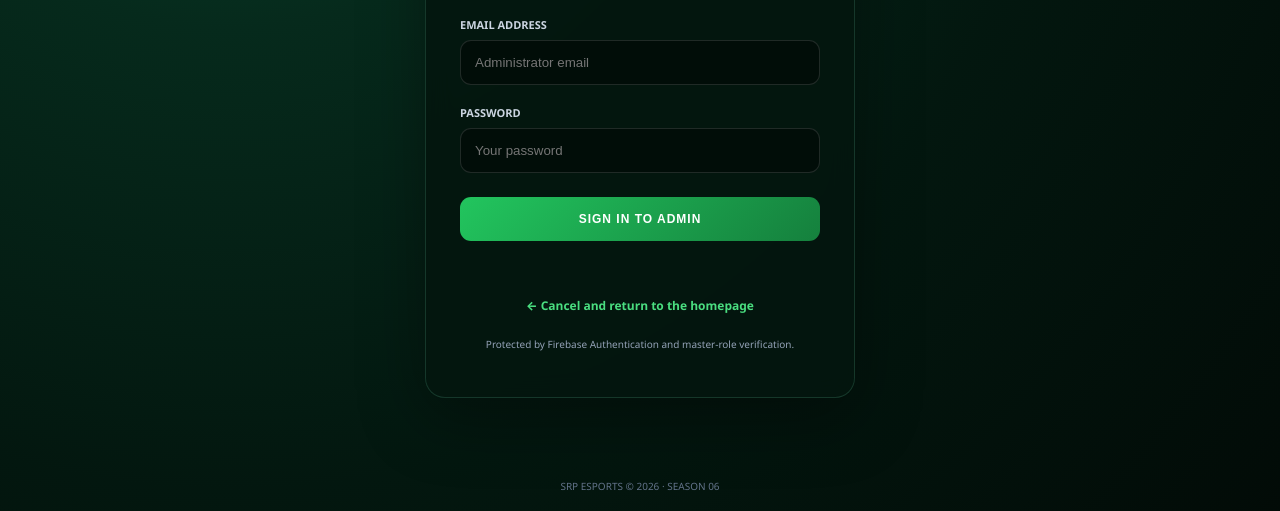
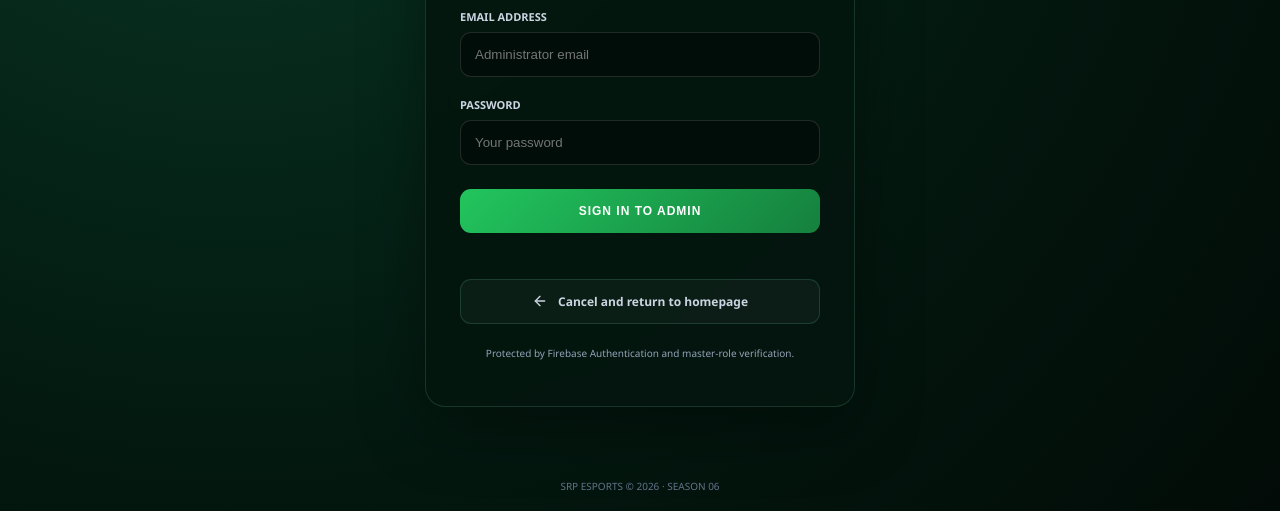
Before and after one commit to Safegamer/srpesports, a plain HTML site: page admin.html in a window 1280 px wide. Shown: the part 289-800 px from the top of the page. Drawn offline with Linux system fonts and the light colour scheme; no server answers.

Commit message:
Update admin.html

```diff
--- a/admin.html
+++ b/admin.html
@@ -144,11 +144,52 @@
       font-weight: 900;
       letter-spacing: 1px;
       cursor: pointer;
+      transition: .2s ease;
+    }
+
+    .login-button:hover:not(:disabled) {
+      transform: translateY(-2px);
+      filter: brightness(1.1);
     }
 
     .login-button:disabled {
       opacity: .6;
       cursor: wait;
+    }
+
+    .cancel-button {
+      display: flex;
+      width: 100%;
+      align-items: center;
+      justify-content: center;
+      gap: 10px;
+      margin-top: 12px;
+      padding: 13px 15px;
+      border: 1px solid var(--theme-card-border);
+      border-radius: 11px;
+      color: #cbd5e1;
+      background: rgba(255,255,255,.035);
+      text-decoration: none;
+      font-size: 12px;
+      font-weight: 700;
+      transition: .2s ease;
+    }
+
+    .cancel-button:hover {
+      color: white;
+      border-color: var(--theme-accent);
+      background: var(--theme-nav-active);
+      transform: translateY(-1px);
+    }
+
+    .cancel-button svg {
+      width: 16px;
+      height: 16px;
+      transition: transform .2s ease;
+    }
+
+    .cancel-button:hover svg {
+      transform: translateX(-3px);
     }
 
     #message {
@@ -172,19 +213,6 @@
       to { transform: rotate(360deg); }
     }
 
-    .bottom-link {
-      display: inline-block;
-      margin-top: 22px;
-      color: var(--theme-accent-text);
-      font-size: 12px;
-      font-weight: 800;
-      text-decoration: none;
-    }
-
-    .bottom-link:hover {
-      text-decoration: underline;
-    }
-
     footer {
       padding: 18px;
       color: #64748b;
@@ -202,7 +230,6 @@
 <body data-theme="save-trees">
 
   <header class="header">
-
     <div class="brand">
       <div class="logo">SRP</div>
       <div>
@@ -211,12 +238,10 @@
       </div>
     </div>
 
-    <!-- ALWAYS AVAILABLE: RETURN TO PUBLIC WEBSITE -->
     <a href="index.html" class="back-link">
       <span>←</span>
       Return to Website
     </a>
-
   </header>
 
   <main>
@@ -265,13 +290,17 @@
 
         <div id="message" role="alert"></div>
 
+        <a href="index.html" class="cancel-button">
+          <svg viewBox="0 0 24 24" fill="none"
+               stroke="currentColor" stroke-width="2"
+               stroke-linecap="round" stroke-linejoin="round">
+            <path d="M19 12H5"/>
+            <path d="m12 19-7-7 7-7"/>
+          </svg>
+          Cancel and return to homepage
+        </a>
+
       </form>
-
-      <div style="text-align:center">
-        <a href="index.html" class="bottom-link">
-          ← Cancel and return to the homepage
-        </a>
-      </div>
 
       <p class="muted" style="margin-top:20px;text-align:center;font-size:10px">
         Protected by Firebase Authentication and master-role verification.
@@ -281,9 +310,7 @@
 
   </main>
 
-  <footer>
-    SRP ESPORTS © 2026 · SEASON 06
-  </footer>
+  <footer>SRP ESPORTS © 2026 · SEASON 06</footer>
 
   <script>
     const loginView = document.getElementById("login");
@@ -299,7 +326,6 @@
     }
 
     auth.onAuthStateChanged(async (user) => {
-
       if (!user) {
         authCheckRunning = false;
         showLogin();
@@ -321,7 +347,6 @@
         }
 
         await auth.signOut();
-
         message.textContent =
           "This account does not have master administrator access.";
 
@@ -336,7 +361,6 @@
     });
 
     document.getElementById("loginForm").addEventListener("submit", async (event) => {
-
       event.preventDefault();
 
       message.textContent = "";
@@ -357,7 +381,6 @@
         loginButton.disabled = false;
         loginButton.textContent = "SIGN IN TO ADMIN";
       }
-
     });
   </script>
 
```
